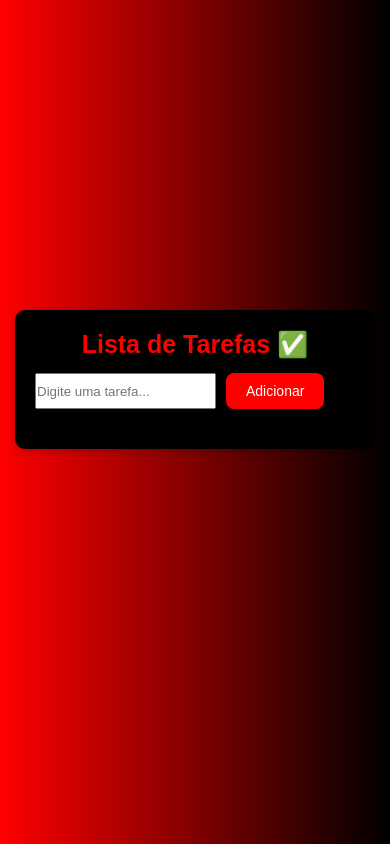
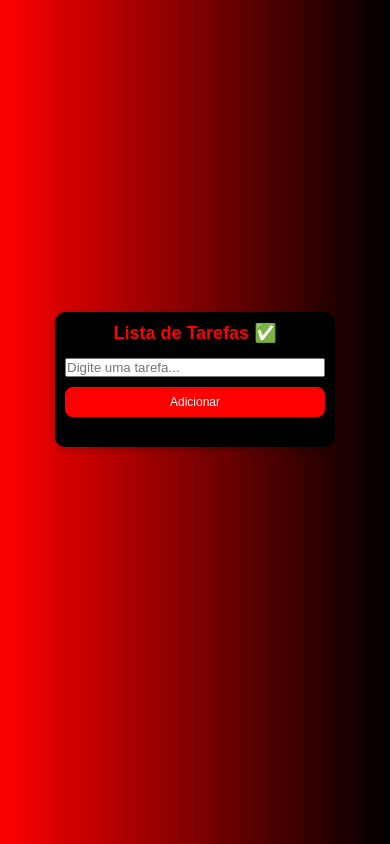
Before and after one commit to PedroLeoo07/To-doList, a plain HTML site: page index.html in a window 390 px wide. Drawn offline with Linux system fonts and the light colour scheme.

Commit message:
Feat: criação da responsividade

```diff
--- a/assets/style.css
+++ b/assets/style.css
@@ -10,7 +10,7 @@ body{
     display: flex;
     justify-content: center;
     align-items: center;
-    height: 90vh;
+    min-height: 90vh;
     padding: 15px;
     color: #ff0000;
 }
@@ -40,6 +40,7 @@ h1{
     display: flex;
     gap: 10px;
     margin-bottom: 20px;
+    flex-wrap: wrap;
 }
 
 .input {
@@ -105,3 +106,78 @@ button:hover{
 .tarefa button:hover{
     background: darkred;
 }
+
+
+@media (max-width: 1024px) {
+    .container {
+        padding: 15px;
+        width: 100%;
+        max-width: 350px;
+    }
+
+    h1{
+        font-size: 22px;
+    }
+
+    .input-container {
+        flex-direction: column;
+        gap: 10px;
+    }
+
+    .input, button {
+        width: 100%;
+    }
+}
+
+
+@media (max-width: 600px) {
+    .container {
+        padding: 15px;
+        width: 100%;
+        max-width: 300px;
+    }
+
+    h1{
+        font-size: 20px;
+    }
+
+    .input-container {
+        flex-direction: column;
+        gap: 10px;
+    }
+
+    .input, button {
+        width: 100%;
+    }
+}
+
+
+@media (max-width: 400px) {
+    .container {
+        padding: 10px;
+        width: 100%;
+        max-width: 280px;
+    }
+
+    h1{
+        font-size: 18px;
+    }
+
+    .input {
+        padding: 8px;
+        font-size: 12px;
+    }
+
+    button {
+        padding: 8px 16px;
+        font-size: 12px;
+    }
+
+    .tarefa {
+        padding: 8px;
+    }
+
+    .tarefa button {
+        padding: 5px 8px;
+    }
+}
```
